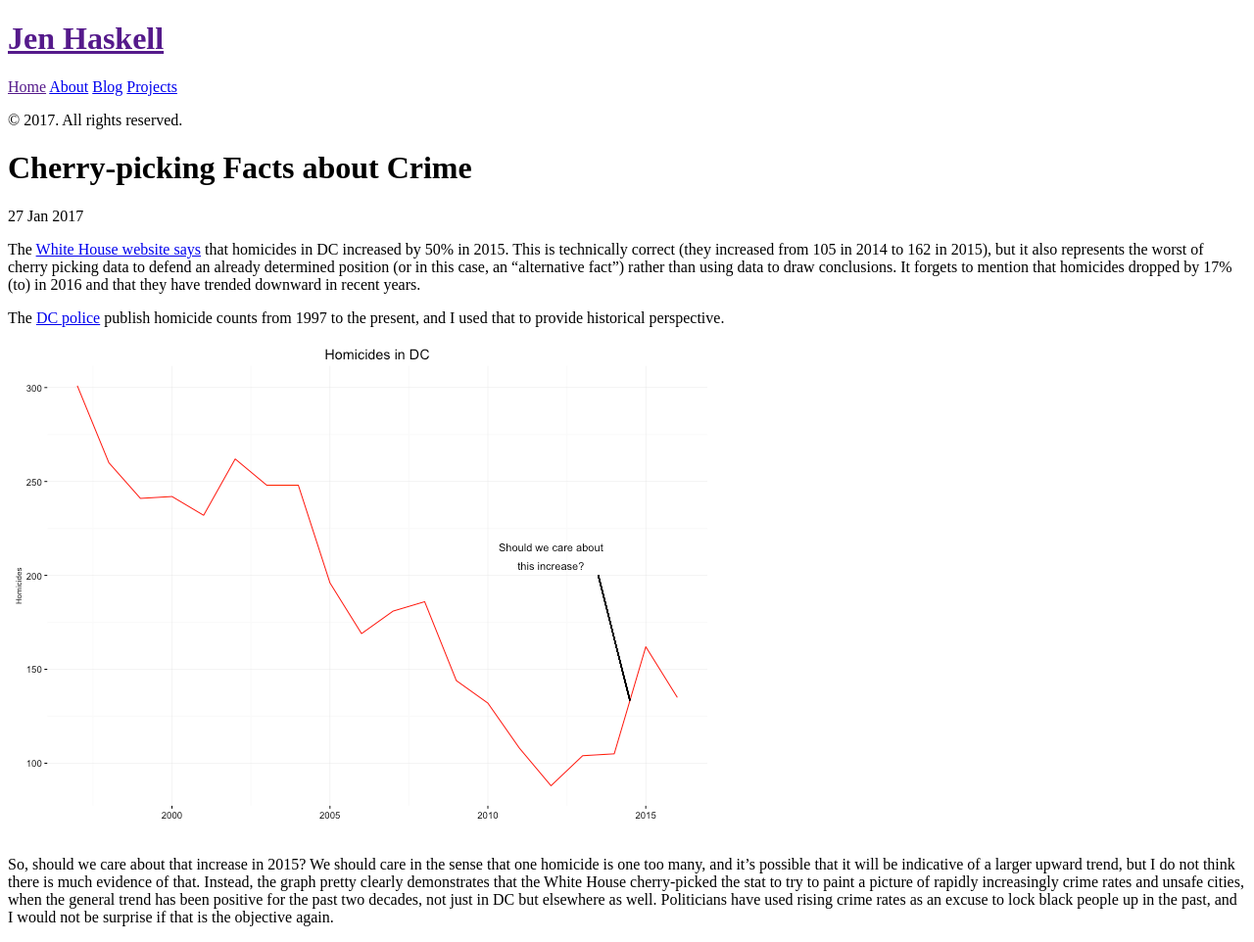
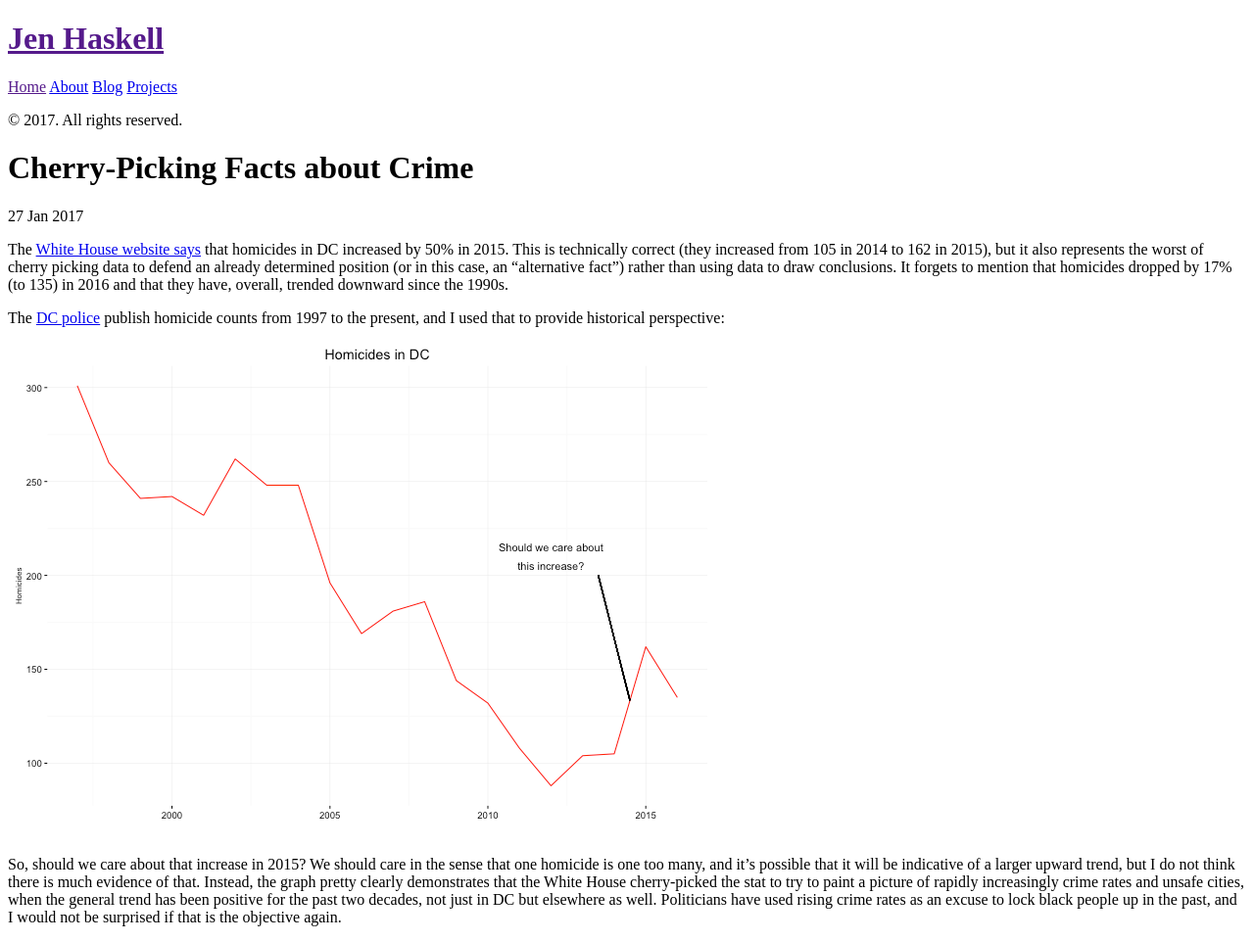
Before and after one commit to jchaskell/jchaskell.github.io, a Jekyll site: the page built from _posts/2017-01-25-cherry_picking_crime.md, in a window 1280 px wide. Shown: the whole page at 98% size. Built offline with Jekyll 4.4.1, drawn with Linux system fonts in a browser that asks for light colours; our own code applies the rules of GitHub Pages for plain Markdown files.

Commit message:
fix typos and ommission

```diff
--- a/_posts/2017-01-25-cherry_picking_crime.md
+++ b/_posts/2017-01-25-cherry_picking_crime.md
@@ -1,5 +1,5 @@
 ---
-title: "Cherry-picking Facts about Crime"
+title: "Cherry-Picking Facts about Crime"
 author: "Jennifer Haskell"
 date: "January 27, 2017"
 output: html_document
@@ -7,11 +7,10 @@ output: html_document
 
 
 
-The [White House website says](https://www.whitehouse.gov/law-enforcement-community) that homicides in DC increased by 50% in 2015. This is technically correct (they increased from 105 in 2014 to 162 in 2015), but it also represents the worst of cherry picking data to defend an already determined position (or in this case, an "alternative fact") rather than using data to draw conclusions. It forgets to mention that homicides dropped by 17% (to) in 2016 and that they have trended downward in recent years.
+The [White House website says](https://www.whitehouse.gov/law-enforcement-community) that homicides in DC increased by 50% in 2015. This is technically correct (they increased from 105 in 2014 to 162 in 2015), but it also represents the worst of cherry picking data to defend an already determined position (or in this case, an "alternative fact") rather than using data to draw conclusions. It forgets to mention that homicides dropped by 17% (to 135) in 2016 and that they have, overall, trended downward since the 1990s.
 
-The [DC police](https://mpdc.dc.gov/page/district-crime-data-glance) publish homicide counts from 1997 to the present, and I used that to provide historical perspective.
-
+The [DC police](https://mpdc.dc.gov/page/district-crime-data-glance) publish homicide counts from 1997 to the present, and I used that to provide historical perspective:
 
 ![plot of chunk historicalHomicides](/figure/source/2017-01-25-cherry_picking_crime/historicalHomicides-1.png)
 
-So, should we care about that increase in 2015? We should care in the sense that one homicide is one too many, and it's possible that it will be indicative of a larger upward trend, but I do not think there is much evidence of that. Instead, the graph pretty clearly demonstrates that the White House cherry-picked the stat to try to paint a picture of rapidly increasingly crime rates and unsafe cities, when the general trend has been positive for the past two decades, not just in DC but elsewhere as well. Politicians have used rising crime rates as an excuse to lock black people up in the past, and I would not be surprise if that is the objective again.
+So, should we care about that increase in 2015? We should care in the sense that one homicide is one too many, and it's possible that it will be indicative of a larger upward trend, but I do not think there is much evidence of that. Instead, the graph pretty clearly demonstrates that the White House cherry-picked the stat to try to paint a picture of rapidly increasingly crime rates and unsafe cities, when the general trend has been positive for the past two decades, not just in DC but elsewhere as well. Politicians have used rising crime rates as an excuse to lock black people up in the past, and I would not be surprised if that is the objective again.
--- a/about.html
+++ b/about.html
@@ -3,9 +3,9 @@ layout: page
 title: About
 ---
 
-<p>Hi! I am currently a Phd candidate in political science at Stanford. My dissertation research examines political rhetoric about China in the United States, how it has evolved over time, and what drives anti-China speech and attitudes. Since I enjoy playing with all types of data and creating data visualizations , I created this site to share some of what I have done, related to my research and otherwise.</p>
+<p>Hi! I work in data science at <a href="https://www.nuna.com/">Nuna Inc</a>, a healthcare company that does data analytics and warehousing. I come to data science from a somewhat unusual background, as I studied political science and wrote a dissertation on American political rhetoric about China. I have also studied Chinese domestic politics and spent two years working (and eating) in Beijing.</p>
 
-<p>I have also worked as a data scientist at Nielsen, working on audience measurment  on mobile. In the past, I worked in China as an academic researcher, an editor for the China Elections and Governance website, and an English instructor. I still have a deep appreciation for <a href="jchaskell.github.io/sichuan_noodles.jpg">legit Sichuan food</a> and <a href="http://www.farwestchina.com/2008/08/xinjiangs-best-food-da-pan-ji.html"><i>da pan ji</i></a>.</p>
+<p>This site will likely have little to do with my day job or past research but instead be the results of playing with various types of data.</p>
 
 <h4>Contact</h4>
 
```
Also changed, not shown: _posts/2016-01-25-Cherry-Picking-Crime.md (deleted, +0 -29 lines), _source/2017-01-25-cherry_picking_crime.Rmd (+4 -5 lines).
